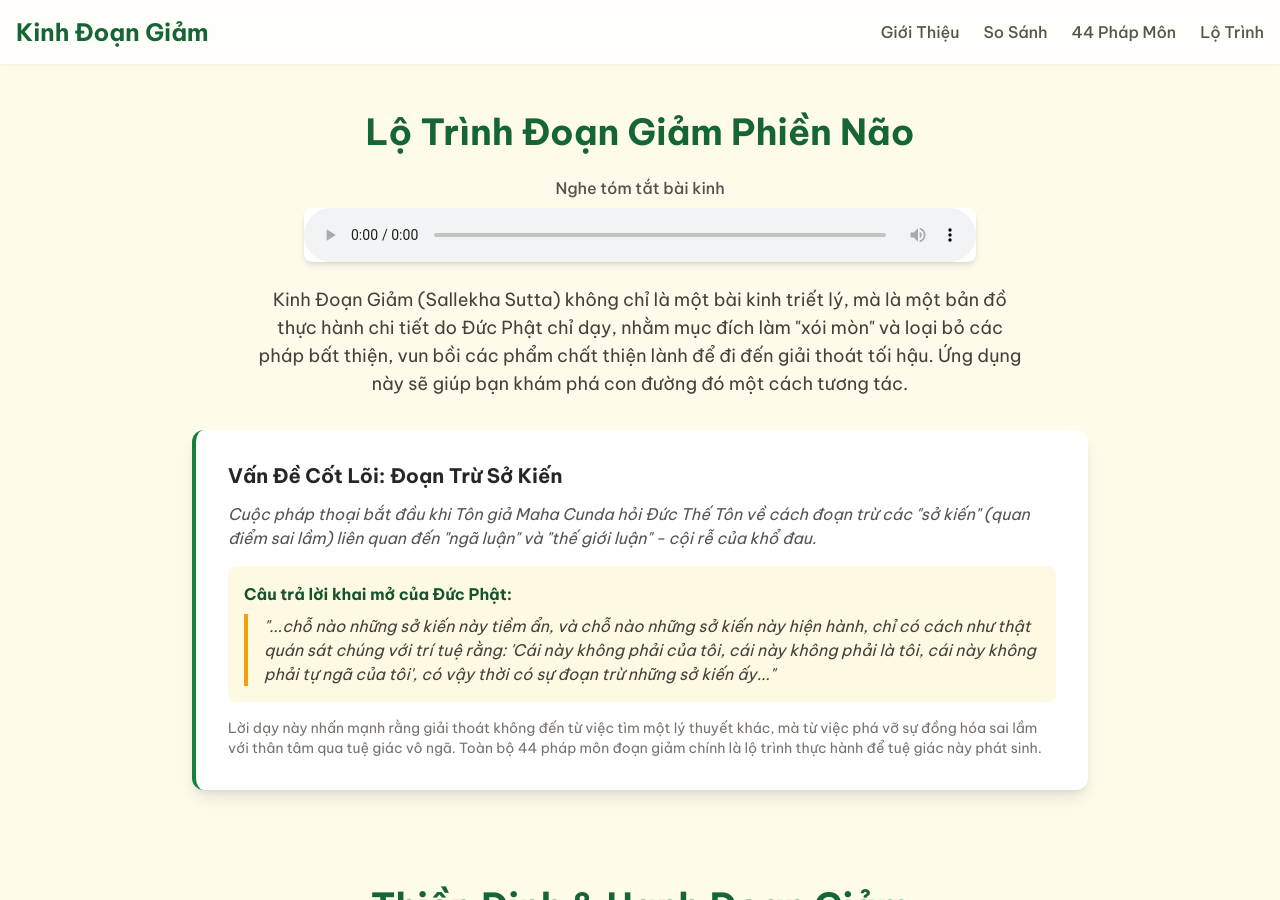
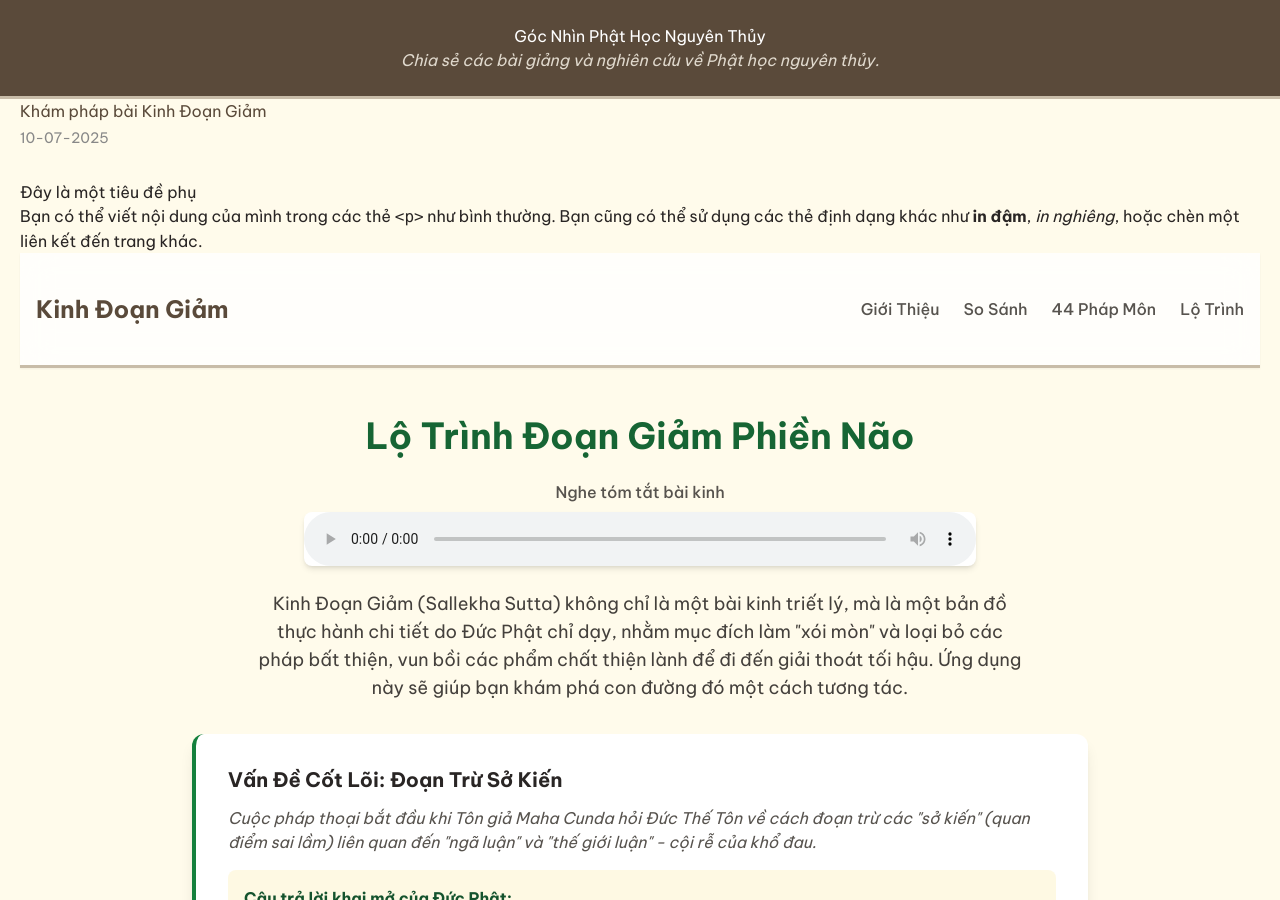
Before and after one commit to Buddhology589/PhatHoc, a Jekyll site: the page built from _posts/2025-07-07-Bai-Kinh-doan-giam.html, in a window 1280 px wide and 900 px high. Built offline with Jekyll 4.4.1, drawn with Linux system fonts in a browser that asks for light colours; nearby versions of some CDN libraries; some of the changed text lies outside the part shown.

Commit message:
Update 2025-07-07-Bai-Kinh-doan-giam.html

```diff
--- a/_posts/2025-07-07-Bai-Kinh-doan-giam.html
+++ b/_posts/2025-07-07-Bai-Kinh-doan-giam.html
@@ -1,4 +1,20 @@
-<!DOCTYPE html>
+---
+layout: post
+title: "Khám pháp bài Kinh Đoạn Giảm"
+date: 2025-07-10
+categories: nghien-cuu
+---
+
+<h2>Đây là một tiêu đề phụ</h2>
+
+<p>
+    Bạn có thể viết nội dung của mình trong các thẻ <code>&lt;p&gt;</code> như bình thường.
+    Bạn cũng có thể sử dụng các thẻ định dạng khác như <strong>in đậm</strong>,
+    <em>in nghiêng</em>, hoặc chèn một liên kết đến <a href="https://google.com">trang khác</a>.
+</p>
+
+<p>
+    <!DOCTYPE html>
 <html lang="vi" class="scroll-smooth">
 <head>
     <meta charset="UTF-8">
@@ -467,3 +483,10 @@ document.addEventListener('DOMContentLoaded', function () {
 </body>
 </html>
 �
+
+</p>
+
+<ul>
+    <li>Đây là một mục danh sách.</li>
+    <li>Đây là mục thứ hai.</li>
+</ul>
```
